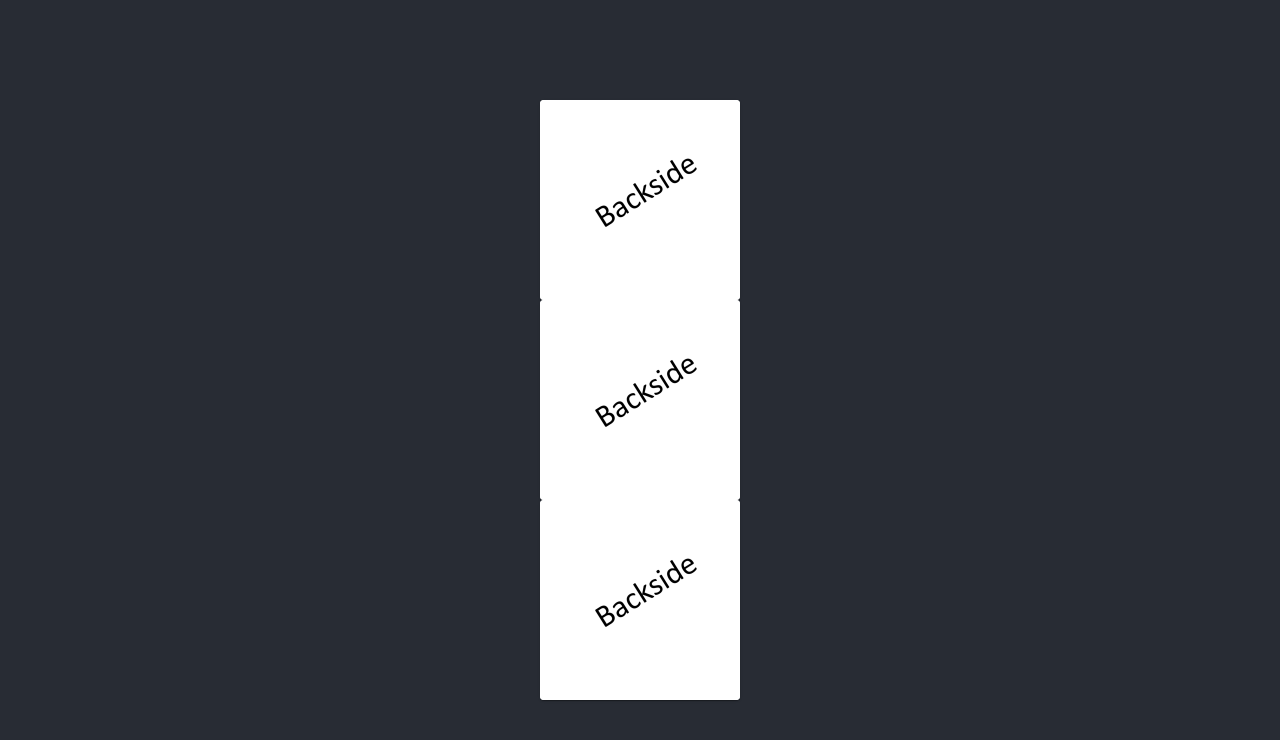
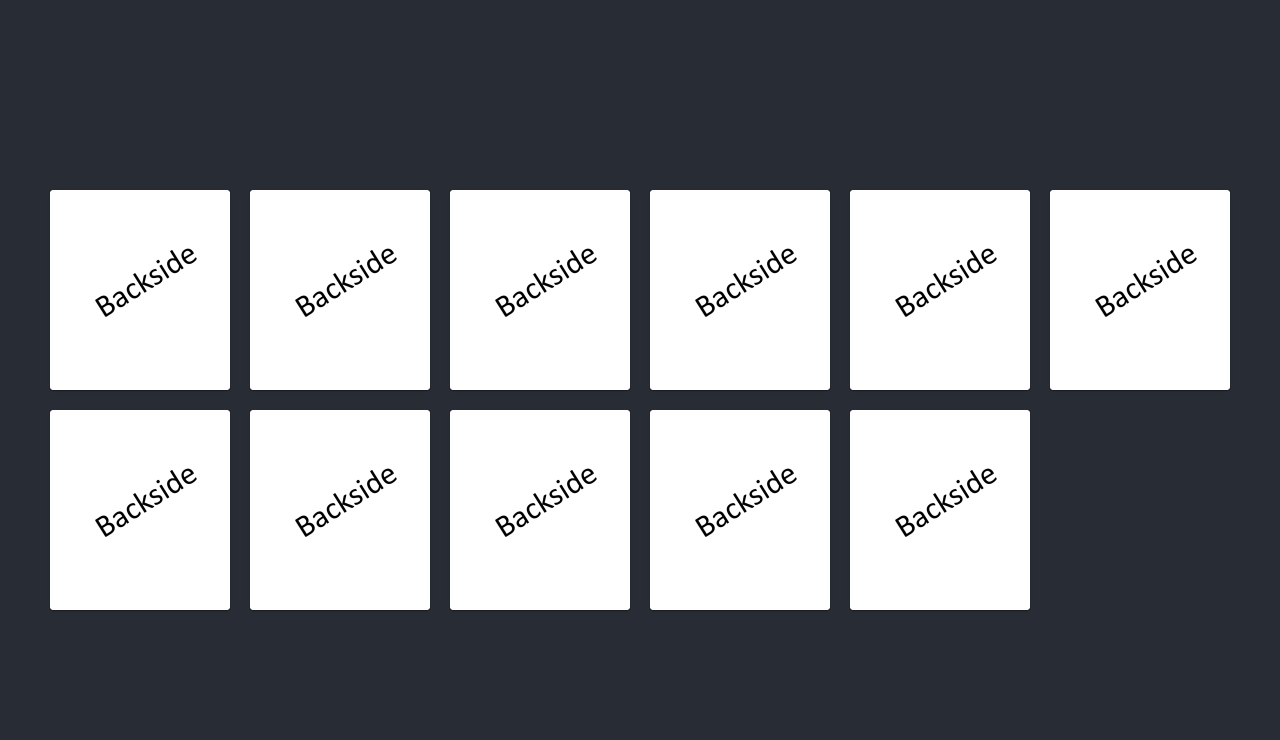
Before and after one commit to LeniKoehler/react-memory, a React (Create React App) app in the folder memo/: page / in a window 1280 px wide. Shown: the top 740 px of the page. Built offline with nearby package versions, Linux system fonts and the light colour scheme.

Commit message:
feat(cardPlacement): added grid card placement and callback function if a card becomes revealed

```diff
--- a/memo/src/App.css
+++ b/memo/src/App.css
@@ -36,3 +36,11 @@
     transform: rotate(360deg);
   }
 }
+
+.cardContainer {
+  display: grid;
+  grid-template-columns: repeat(6, 1fr);
+}
+.card {
+  margin: 5%;
+}
--- a/memo/src/App.js
+++ b/memo/src/App.js
@@ -1,18 +1,29 @@
-import logo from './logo.svg';
 import './App.css';
 import MemCard from './components/MemCard.js';
 import reactImageLogo from './img/logo-og.png';
 
 function App() {
 
-
+  const checkCards = (info) => {
+    console.log("A card has been revealed");
+  }
 
   return (
     <div className="App">
       <header className="App-header">
-        <MemCard image={reactImageLogo}></MemCard>
-        <MemCard image={reactImageLogo}></MemCard>
-        <MemCard image={reactImageLogo}></MemCard>
+        <div className="cardContainer">
+          <div className="card" > <MemCard hasBeenRevealed={(info) => checkCards(info)} image={reactImageLogo}></MemCard></div>
+          <div className="card" > <MemCard hasBeenRevealed={(info) => checkCards(info)} image={reactImageLogo}></MemCard></div>
+          <div className="card" > <MemCard hasBeenRevealed={(info) => checkCards(info)} image={reactImageLogo}></MemCard></div>
+          <div className="card" > <MemCard hasBeenRevealed={(info) => checkCards(info)} image={reactImageLogo}></MemCard></div>
+          <div className="card" > <MemCard hasBeenRevealed={(info) => checkCards(info)} image={reactImageLogo}></MemCard></div>
+          <div className="card" > <MemCard hasBeenRevealed={(info) => checkCards(info)} image={reactImageLogo}></MemCard></div>
+          <div className="card" > <MemCard hasBeenRevealed={(info) => checkCards(info)} image={reactImageLogo}></MemCard></div>
+          <div className="card" > <MemCard hasBeenRevealed={(info) => checkCards(info)} image={reactImageLogo}></MemCard></div>
+          <div className="card" > <MemCard hasBeenRevealed={(info) => checkCards(info)} image={reactImageLogo}></MemCard></div>
+          <div className="card" > <MemCard hasBeenRevealed={(info) => checkCards(info)} image={reactImageLogo}></MemCard></div>
+          <div className="card" > <MemCard hasBeenRevealed={(info) => checkCards(info)} image={reactImageLogo}></MemCard></div>
+        </div>
       </header>
     </div>
   );
--- a/memo/src/components/MemCard.js
+++ b/memo/src/components/MemCard.js
@@ -12,7 +12,6 @@ const useStyles = makeStyles({
 });
 
 
-
 export default function MemCard(probs) {
   const [revealed, setRevealed] = useState(false);
   const [currentImage, setCurrentImage] = useState(backsideImage);
@@ -25,6 +24,9 @@ export default function MemCard(probs) {
 
   useEffect(() => {
     setCurrentImage(revealed ? probs.image : backsideImage);
+    if (revealed) {
+      probs.hasBeenRevealed();
+    }
   }, [revealed]);
 
   return (
```
